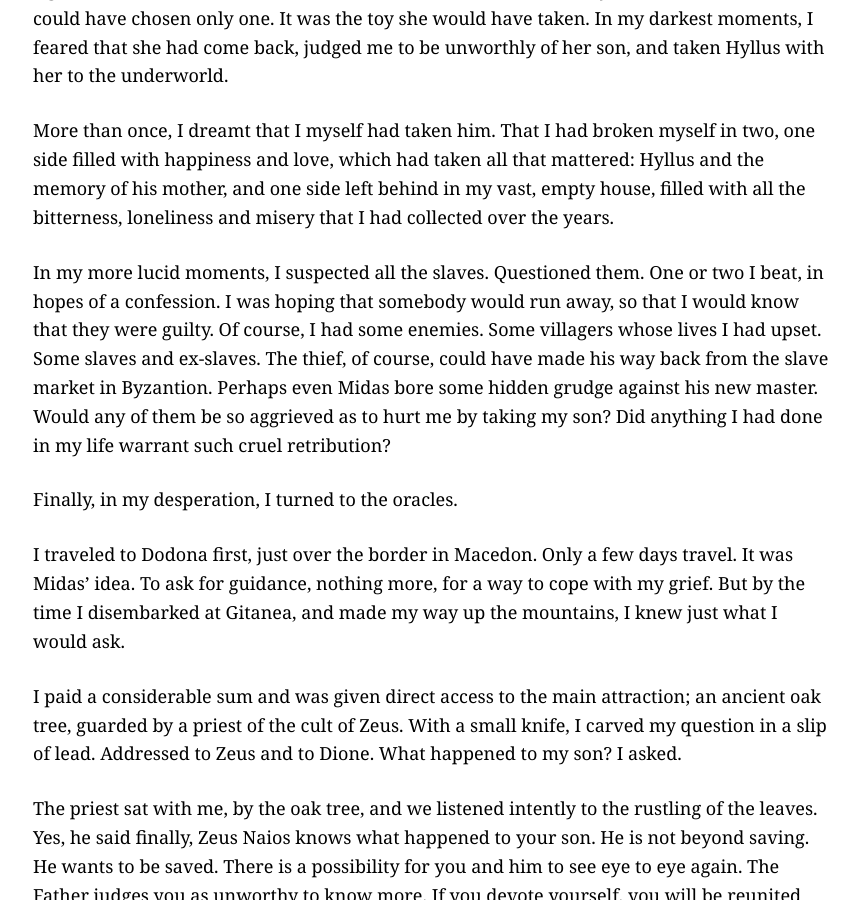
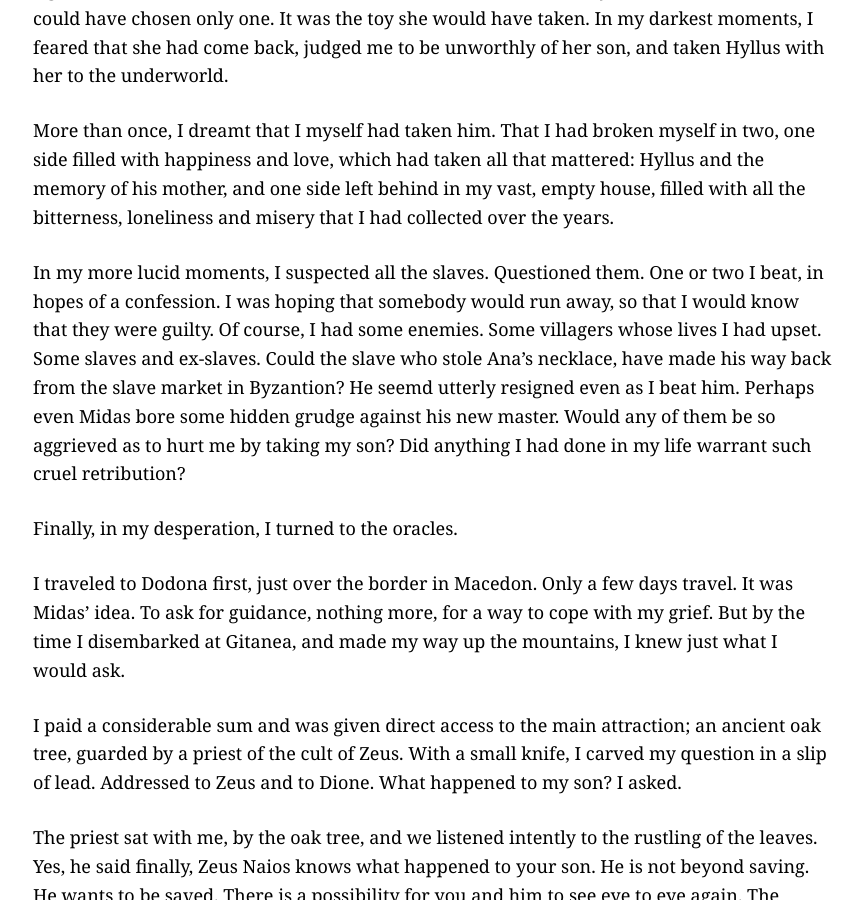
Before and after one commit to pbloem/profane-tmesis, a Jekyll site: the page built from if-croesus-goes-to-war.md, in a window 1280 px wide and 900 px high, scrolled down 37363 px. Shown: the whole window, without its empty margins (207-1068 px from the left). Built offline with Jekyll 4.4.1, drawn with Linux system fonts in a browser that asks for light colours; our own code applies the rules of GitHub Pages for plain Markdown files.

Commit message:
Update if-croesus-goes-to-war.md

```diff
--- a/if-croesus-goes-to-war.md
+++ b/if-croesus-goes-to-war.md
@@ -710,7 +710,7 @@ There was nothing special about the toy. Hyllus didn't particularly care for it.
 
 More than once, I dreamt that I myself had taken him. That I had broken myself in two, one side filled with happiness and love, which had taken all that mattered: Hyllus and the memory of his mother, and one side left behind in my vast, empty house, filled with all the bitterness, loneliness and misery that I had collected over the years.
 
-In my more lucid moments, I suspected all the slaves. Questioned them. One or two I beat, in hopes of a confession. I was hoping that somebody would run away, so that I would know that they were guilty. Of course, I had some enemies. Some villagers whose lives I had upset. Some slaves and ex-slaves. The thief, of course, could have made his way back from the slave market in Byzantion. Perhaps even Midas bore some hidden grudge against his new master. Would any of them be so aggrieved as to hurt me by taking my son? Did anything I had done in my life warrant such cruel retribution?
+In my more lucid moments, I suspected all the slaves. Questioned them. One or two I beat, in hopes of a confession. I was hoping that somebody would run away, so that I would know that they were guilty. Of course, I had some enemies. Some villagers whose lives I had upset. Some slaves and ex-slaves. Could the slave who stole Ana's necklace, have made his way back from the slave market in Byzantion? He seemd utterly resigned even as I beat him. Perhaps even Midas bore some hidden grudge against his new master. Would any of them be so aggrieved as to hurt me by taking my son? Did anything I had done in my life warrant such cruel retribution?
 
 Finally, in my desperation, I turned to the oracles.
 
```
